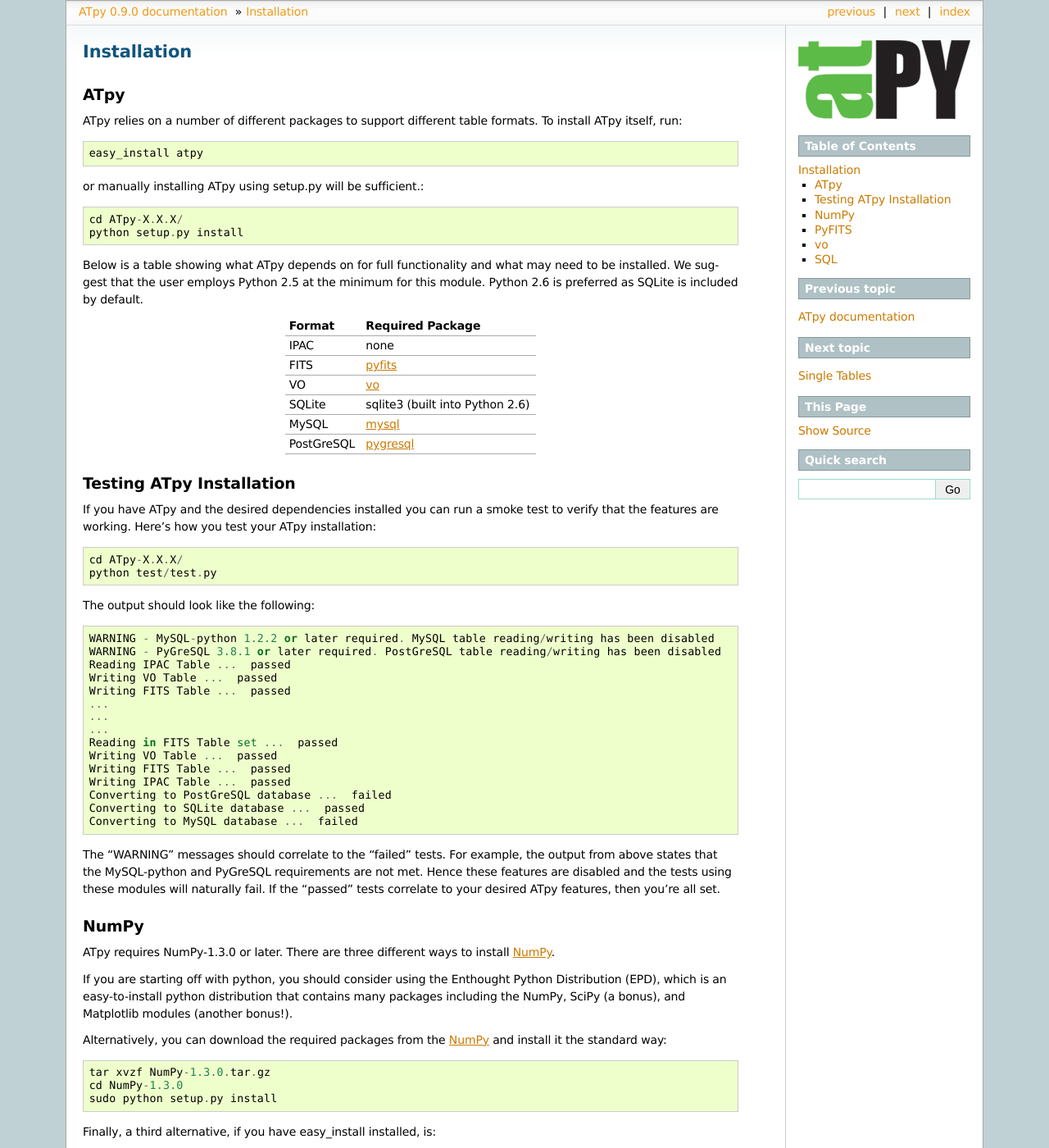
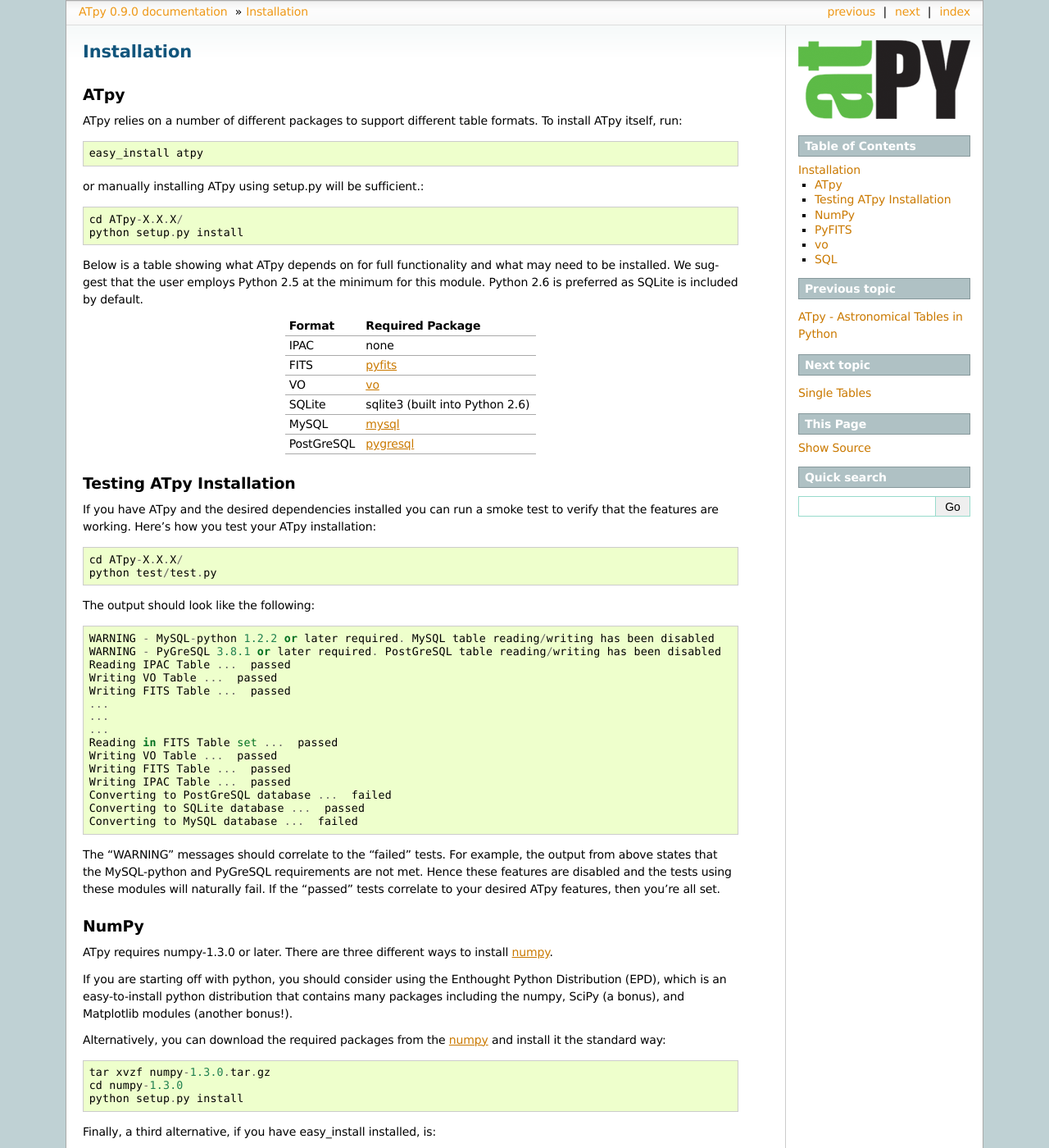
Before and after one commit to atpy/atpy.github.com, a Sphinx documentation site: the page built from source/installation.rst, in a window 1280 px wide and 1400 px high. Shown: the whole window at 82% size. Built offline with Sphinx 7.4.7, drawn with Linux system fonts in a browser that asks for light colours.

Commit message:
Small corrections to text in documentation.
git-svn-id: https://atpy.svn.sourceforge.net/svnroot/atpy/documentation@55 a84d3894-9e97-4a94-862a-515d26404f57

```diff
--- a/source/index.rst
+++ b/source/index.rst
@@ -1,7 +1,7 @@
-ATpy documentation
+ATpy - Astronomical Tables in Python
 ======================
 
-ATpy is a high-level package providing a way to treat tables of data with a uniform and consistent API. A table is defined by any number of columns of data, each characterized by a column name, unit, null value, and description (the last three being optional), and can be supplemented with metadata in the form of keywords or comments. ATpy can be used to manipulate single tables as well as sets of tables.
+ATpy is a high-level package providing a way to treat tables of astronomical data with a uniform and consistent API. A table is defined by any number of columns of data, each characterized by a column name, unit, null value, and description (the last three being optional), and can be supplemented with metadata in the form of keywords or comments. ATpy can be used to manipulate single tables as well as sets of tables.
 
 Example code for reading, converting, and writing a data file from FITS table to VO table, IPAC table, and SQLite::
 
--- a/source/installation.rst
+++ b/source/installation.rst
@@ -26,7 +26,7 @@
 =============    ================================
 
 Testing ATpy Installation
-^^^^^^^^^^^^^^^
+^^^^^^^^^^^^^^^^^^^^^^^^^^^^^^
 
 If you have ATpy and the desired dependencies installed you can run a smoke test to verify that the features are working.
 Here's how you test your ATpy installation::
@@ -58,19 +58,19 @@
 
 NumPy
 ^^^^^^^^^^^^^^^
-ATpy requires NumPy-1.3.0 or later. There are three different ways to install NumPy_.
+ATpy requires numpy-1.3.0 or later. There are three different ways to install numpy_.
 
-If you are starting off with python, you should consider using the Enthought Python Distribution (EPD), which is an easy-to-install python distribution that contains many packages including the NumPy, SciPy (a bonus), and Matplotlib modules (another bonus!).
+If you are starting off with python, you should consider using the Enthought Python Distribution (EPD), which is an easy-to-install python distribution that contains many packages including the numpy, SciPy (a bonus), and Matplotlib modules (another bonus!).
 
-Alternatively, you can download the required packages from the NumPy_ and install it the standard way::
+Alternatively, you can download the required packages from the numpy_ and install it the standard way::
 
-    tar xvzf NumPy-1.3.0.tar.gz
-    cd NumPy-1.3.0
-    sudo python setup.py install
+    tar xvzf numpy-1.3.0.tar.gz
+    cd numpy-1.3.0
+    python setup.py install
 
 Finally, a third alternative, if you have easy_install installed, is::
 
-    easy_install NumPy
+    easy_install numpy
 
 
 PyFITS
@@ -79,7 +79,7 @@
 
     tar xvzf pyfits-2.1.1.tar.gz
     cd pyfits-2.1.1
-    sudo python setup.py install
+    python setup.py install
 
 or using easy_install::
 
```
Also changed, not shown: 5 other files.
